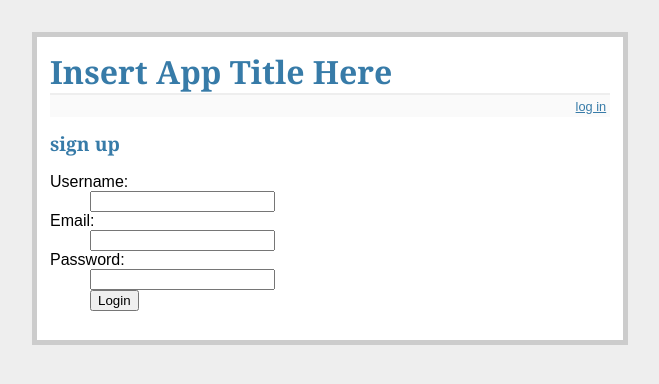
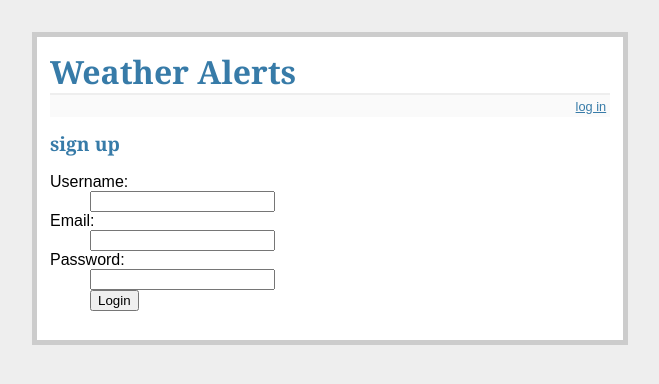
Before and after one commit to AllHailHypnotoad/weather-alerts, a Flask app: page /signup in a window 1280 px wide. Shown: the top 384 px of the page, without its empty margins (310-969 px from the left). Run offline with Flask 2, Linux system fonts and the light colour scheme; parts of the project's set-up code (start-up, migrations or seed data) failed here and were passed over.

Commit message:
added the app title to the layout

```diff
--- a/templates/layout.html
+++ b/templates/layout.html
@@ -1,8 +1,8 @@
 <!doctype html>
-<title>Insert App Title Here</title>
+<title>Weather Alerts</title>
 <link rel=stylesheet type=text/css href="{{ url_for('static', filename='style.css') }}">
 <div class=page>
-    <h1>Insert App Title Here</h1>
+    <h1>Weather Alerts</h1>
     <div class=metanav>
     {% if not session.logged_in %}
         {% if page == 'login' %}
```
